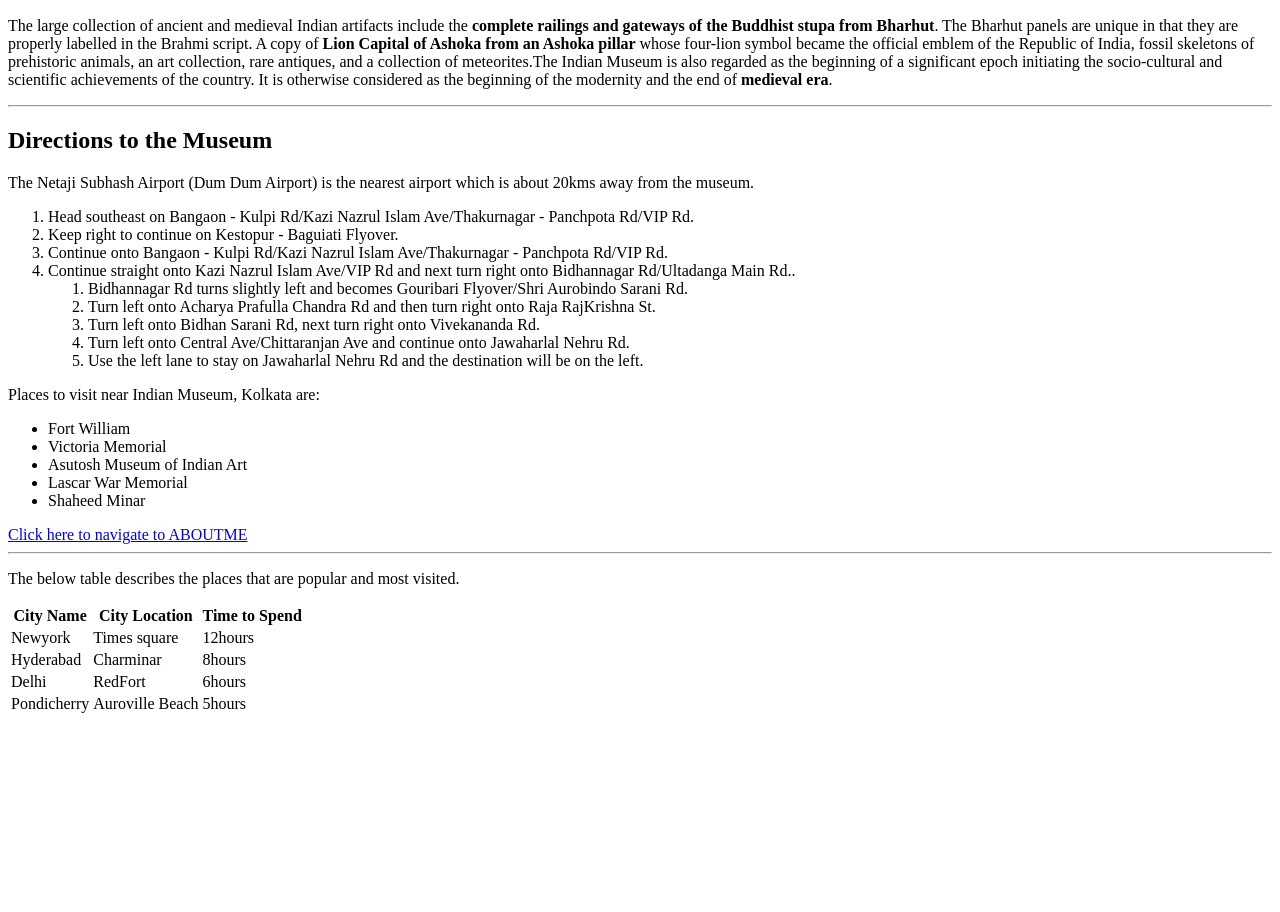
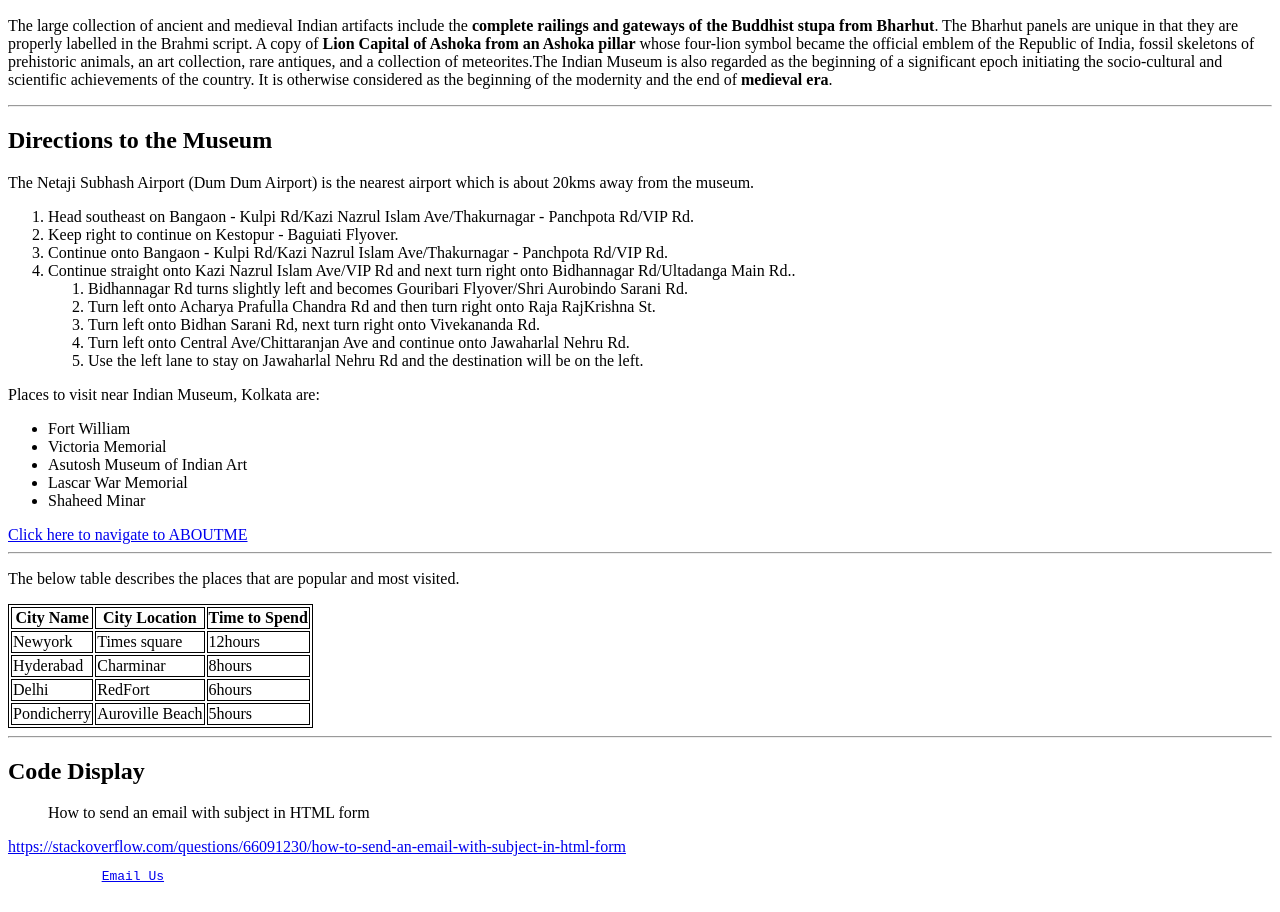
Before and after one commit to 44-563-Web-Apps-F22/44563-webapps-assignment-3-Prathyusha-Maram, a plain HTML site: page index.html in a window 1280 px wide. Shown: the part 110-1022 px from the top of the page. Before the commit the page ends 834 px from the top, so only its background shows below. Drawn offline with Linux system fonts and the light colour scheme.

Commit message:
added code snippet

```diff
--- a/index.html
+++ b/index.html
@@ -3,6 +3,11 @@
     <head>
         <title>Welcome..!!!</title>
     </head>
+    <style>
+        table, th, td {
+        border:1px solid black;
+       }
+    </style>
     <body>
         <h1>Prathyusha Maram</h1>
         <h2> Indian Museum </h2>
@@ -72,5 +77,12 @@
                 <td> 5hours </td>
             </tr>
         </table>
+        <hr>
+        <h2>Code Display</h2>
+        <blockquote>How to send an email with subject in HTML form</blockquote>
+        <a href="url">https://stackoverflow.com/questions/66091230/how-to-send-an-email-with-subject-in-html-form</a>
+        <pre>
+            <a href="mailto:someone@yoursite.com?subject=Mail from Our Site">Email Us</a>
+        </pre>
     </body>
 </html>
```
